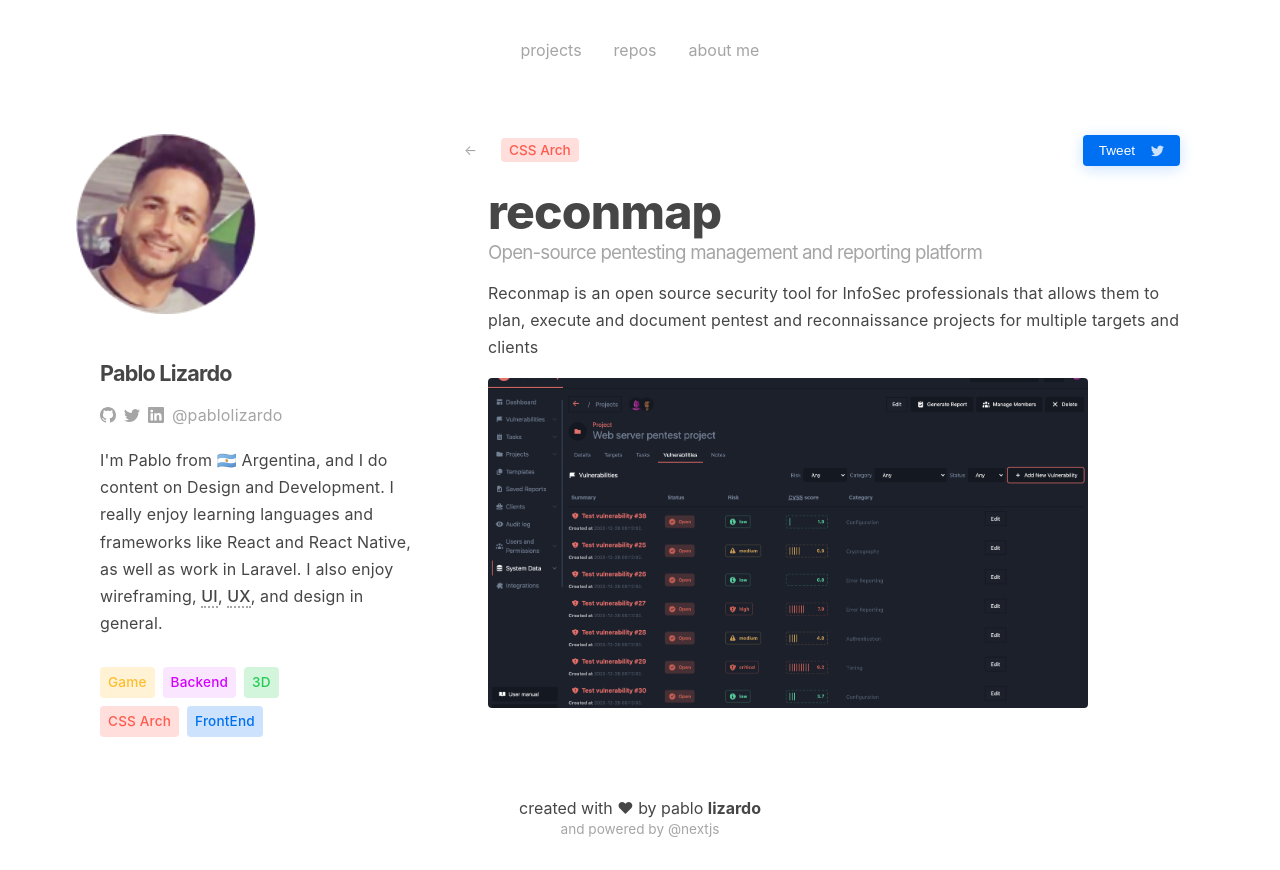
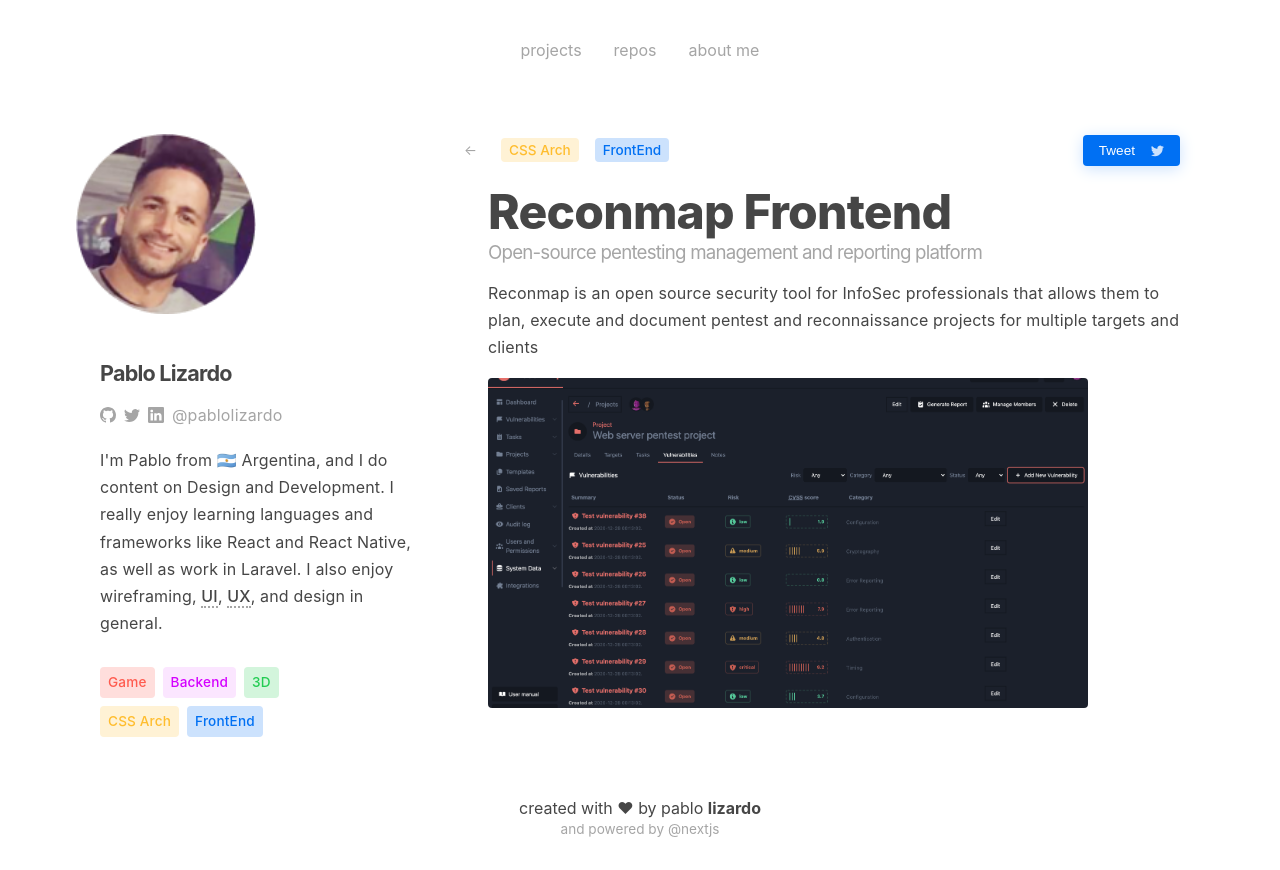
Before and after one commit to pablolizardo/works, a Next.js app: page /projects/reconmap in a window 1280 px wide. Built offline with nearby package versions, Linux system fonts and the light colour scheme.

Commit message:
feat: last features

```diff
--- a/components/Aside.js
+++ b/components/Aside.js
@@ -19,11 +19,11 @@ function Aside() {
                 <p>I'm Pablo from 🇦🇷 Argentina, and I do content on Design and Development. I really enjoy learning languages and frameworks like React and React Native, as well as work in Laravel. I also enjoy wireframing, <abbr title='User Interface'>UI</abbr>, <abbr title='User Experience'>UX</abbr>, and design in general.</p>
             </div>
             <p className=' text-sm flex flex-wrap gap-sm two-thirds'>
-                <Badge color='yellow'>Game</Badge>
-                <Badge color='purple'>Backend</Badge>
-                <Badge color='green'>3D</Badge>
-                <Badge color='red'>CSS Arch</Badge>
-                <Badge color='blue'>FrontEnd</Badge>
+                <Badge>Game</Badge>
+                <Badge>Backend</Badge>
+                <Badge>3D</Badge>
+                <Badge>CSS Arch</Badge>
+                <Badge>FrontEnd</Badge>
             </p>
         </aside>
     )
--- a/components/Badge.js
+++ b/components/Badge.js
@@ -1,10 +1,20 @@
 import React from 'react'
 
-function Badge({color='gray', children}) {
+function Badge({children, color}) {
+    const colors = {
+        '':'gray',
+        'Game':'red',
+        'Backend':'purple',
+        '3D':'green',
+        'CSS Arch':'yellow',
+        'FrontEnd':'blue',
+        'Mobile':'teal'
+    }
+
     return (
         <span className={`badge`} style={{
-            backgroundColor: `var(--color-${color}-light)`,
-            color: `var(--color-${color})`
+            backgroundColor: `var(--color-${color || colors[children]}-light)`,
+            color: `var(--color-${color || colors[children]})`
         }}>
             {children}
         </span>
--- a/content/projects.json
+++ b/content/projects.json
@@ -1,43 +1,48 @@
 [
     {
-        "title": "reconmap",
+        "title": "Reconmap Frontend",
         "slug": "reconmap",
         "subtitle":"Open-source pentesting management and reporting platform",
         "description":"Reconmap is an open source security tool for InfoSec professionals that allows them to plan, execute and document pentest and reconnaissance projects for multiple targets and clients",
-        "web":"reconmap_web.png"
+        "web":"reconmap_web.png",
+        "tags": [ "CSS Arch","FrontEnd" ]
     },
     {
-        "title": "project",
+        "title": "Projects",
         "slug": "project",
         "subtitle":"App to plan and track your dev projects in a timeline view",
         "description":"",
-        "web":"projects_web.png"
+        "web":"projects_web.png",
+        "tags": [ "FrontEnd", "Backend", "CSS Arch" ]
+
     },
     {
-        "title": "pusher 📱",
-        "slug": "pusher",
-        "subtitle":"Web app to send push notifications to React Native Expo app using iOS push and Android PSM",
-        "description":""
+        "title": "Camino 🚕",
+        "slug": "camino",
+        "subtitle":"Car rental open source solution ",
+        "description":"",
+        "web":"camino_web.png",
+        "tags": ["Backend" , "CSS Arch","FrontEnd",  "Mobile"]
+
     },
     {
-        "title": "viajero 📱",
+        "title": "Viajero 📱",
         "slug": "viajero",
         "subtitle":"Puzzle game created in godot engine",
         "description":"The game is called Viajero (means Traveller). It born from a series of illustrations I made a few months ago. We start doing this prototype for testing only, but now we are looking forward to get this game done (even if it take long time) The game is a platform 2d game, with physics , and puzzles (we love Graphics Adventures and games like Limbo and Machinarium) So, enough talk for the moment, I’ll post some concepts, videos and ilustrations. I hope you guys like it, and if not I will wait for your critics/comments/suggestions. ",
-         "web":"viajero_web.png"
+         "web":"viajero_web.png",
+        "tags": [ "Game","3D"]
+
     },
     {
-        "title": "cuo 📱",
-        "slug": "cuo",
-        "subtitle":"Open-source pentesting management and reporting platform",
-        "description":""
-    },
-    {
-        "title": "camino 🚕",
-        "slug": "camino",
-        "subtitle":"Car rental open source solution ",
-        "description":"",
-        "image":"viajero_web.png"
+        "title": "Creamos",
+        "slug": "creamos",
+        "subtitle":"Social Network to share faith!",
+        "description":"The game is called Viajero (means Traveller). It born from a series of illustrations I made a few months ago. We start doing this prototype for testing only, but now we are looking forward to get this game done (even if it take long time) The game is a platform 2d game, with physics , and puzzles (we love Graphics Adventures and games like Limbo and Machinarium) So, enough talk for the moment, I’ll post some concepts, videos and ilustrations. I hope you guys like it, and if not I will wait for your critics/comments/suggestions. ",
+         "web":"viajero_web.png",
+         "tags": [ "FrontEnd", "Backend" ,"CSS Arch"]
+
     }
 
+
 ]
--- a/pages/projects/[slug].js
+++ b/pages/projects/[slug].js
@@ -10,7 +10,8 @@ const Project = (props) => {
             <div className='flex items-center  space-between items-center text-sm mb' >
                 <div className='flex gap items-center' style={{ marginLeft: `-2rem`}}>
                     <Link href='/' ><a className='back__link'>←</a></Link>
-                    <Badge color='red'>CSS Arch</Badge>
+                    {props.tags.map( tag => <Badge>{tag}</Badge>)}
+
                 </div>
                 <div>
                     <button className='button--primary flex gap items-center'>
--- a/styles/main.scss
+++ b/styles/main.scss
@@ -25,6 +25,8 @@
   --color-yellow-light : #FFF2D5;
   --color-purple : #D400FF;
   --color-purple-light : #FBE6FF;
+  --color-teal : #11DDEA;
+  --color-teal-light : #E7FCFD;
 
   --primary-color: var(--color-blue);
   --primary-color-light: var(--color-blue-light);
```
Also changed, not shown: pages/index.js (+4 -1 lines), pages/repos.js (+5 -2 lines), public/images/camino_web.png (added).
